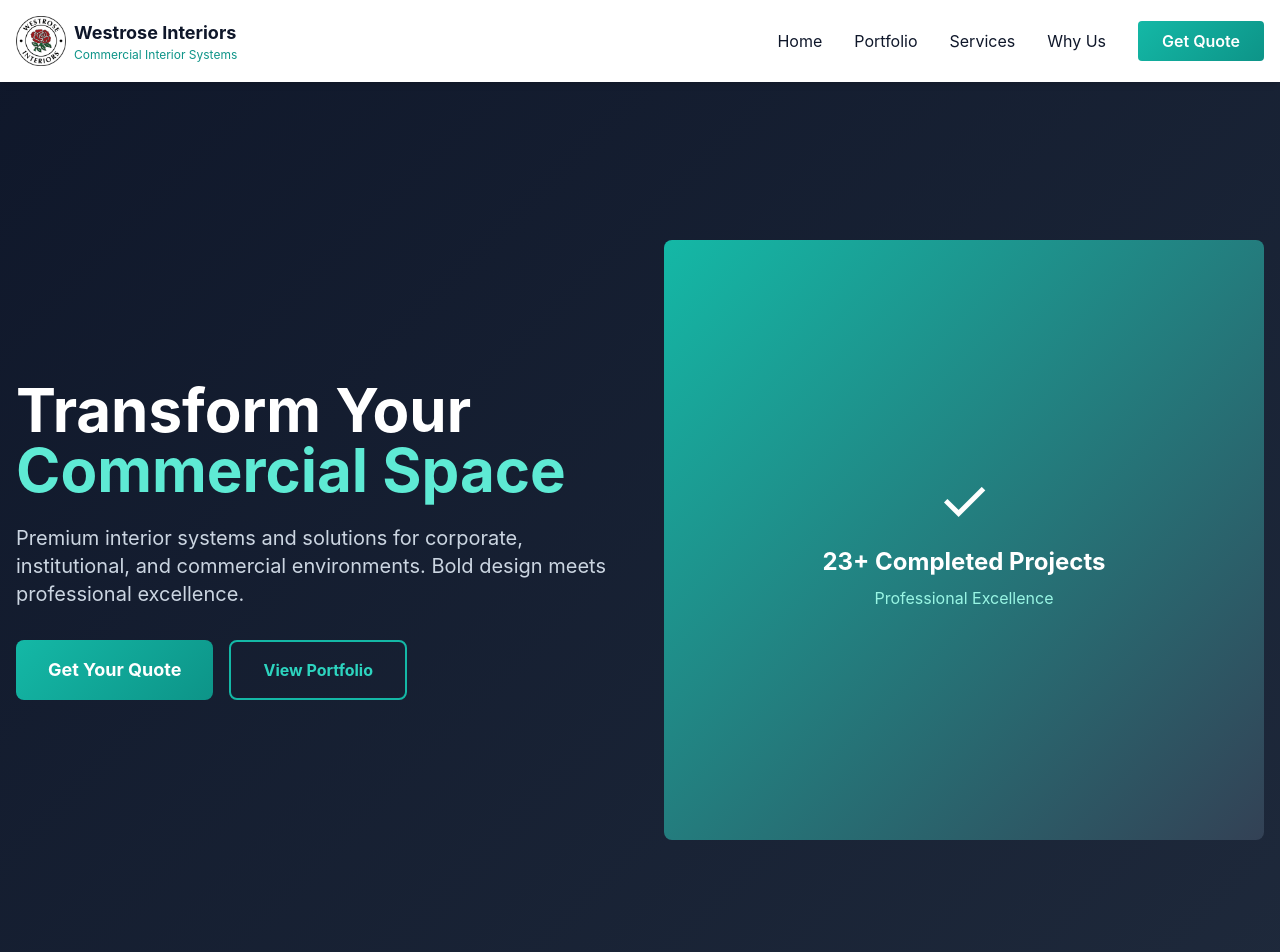
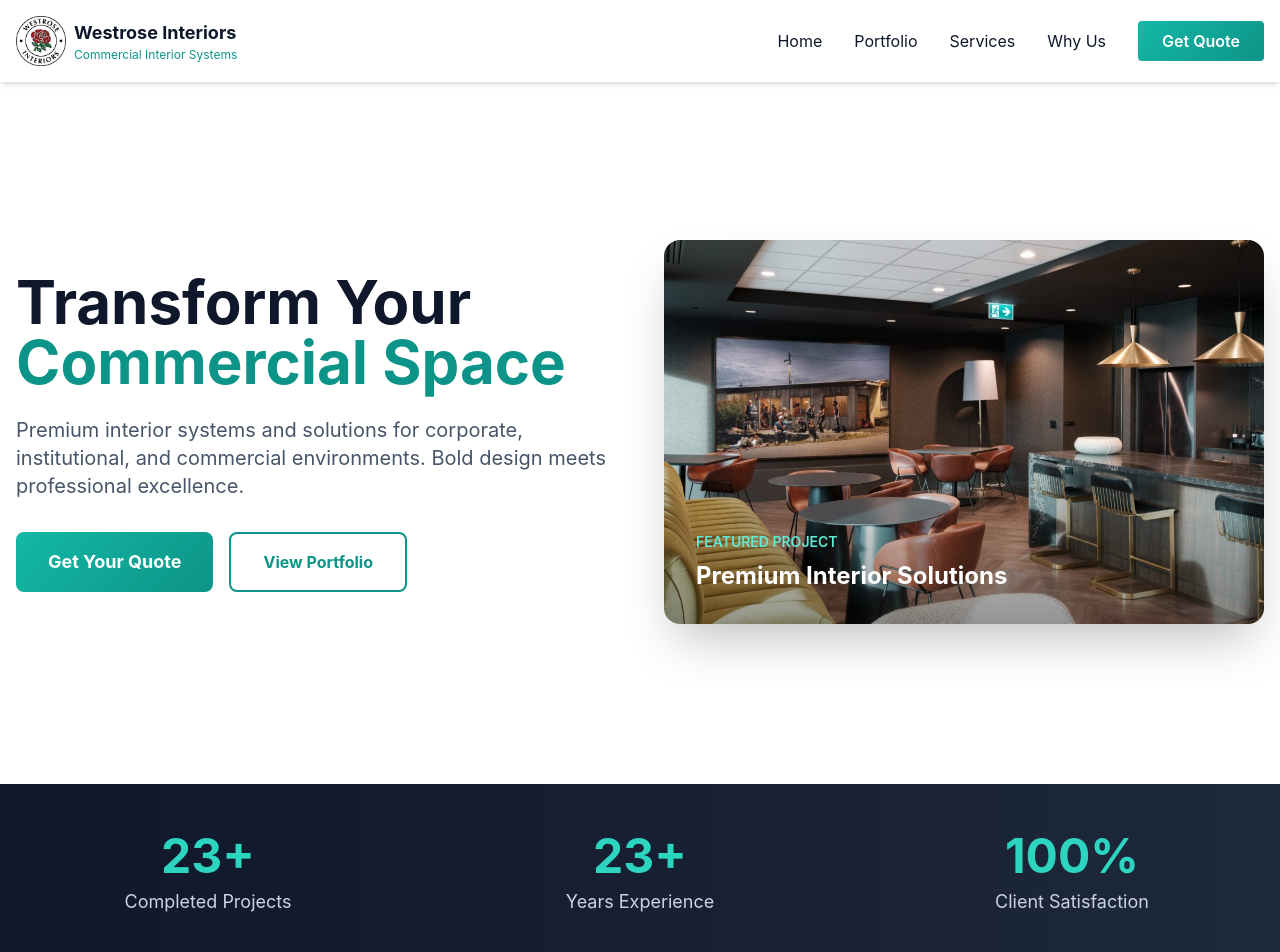
Before and after one commit to westjames1982-ctrl/westrose-interiors, a Next.js app: page / in a window 1280 px wide. Shown: the top 952 px of the page. Built offline with nearby package versions, Linux system fonts and the light colour scheme.

Commit message:
Redesign: Modern hero section with real project image and stats bar

```diff
--- a/src/components/Hero.tsx
+++ b/src/components/Hero.tsx
@@ -1,4 +1,6 @@
 'use client'
+
+import Image from 'next/image'
 
 export default function Hero() {
   const scrollToContact = () => {
@@ -6,14 +8,14 @@ export default function Hero() {
   }
 
   return (
-    <section id="home" className="pt-20 hero-gradient text-white">
-      <div className="max-w-7xl mx-auto px-4 py-24 md:py-40">
-        <div className="grid md:grid-cols-2 gap-12 items-center">
+    <section id="home" className="pt-20 pb-0">
+      <div className="max-w-7xl mx-auto px-4">
+        <div className="grid md:grid-cols-2 gap-12 items-center py-24 md:py-40">
           <div>
-            <h2 className="text-5xl md:text-6xl font-bold mb-6 leading-tight">
-              Transform Your <span className="text-teal-300">Commercial Space</span>
+            <h2 className="text-5xl md:text-6xl font-bold mb-6 leading-tight text-slate-900">
+              Transform Your <span className="text-teal-600">Commercial Space</span>
             </h2>
-            <p className="text-lg md:text-xl text-slate-300 mb-8 leading-relaxed">
+            <p className="text-lg md:text-xl text-slate-600 mb-8 leading-relaxed">
               Premium interior systems and solutions for corporate, institutional, and commercial environments.
               Bold design meets professional excellence.
             </p>
@@ -26,19 +28,46 @@ export default function Hero() {
               </button>
               <button
                 onClick={() => document.getElementById('portfolio')?.scrollIntoView({ behavior: 'smooth' })}
-                className="px-8 py-4 rounded-lg border-2 border-teal-500 text-teal-400 font-bold hover:bg-teal-500 hover:text-white transition"
+                className="px-8 py-4 rounded-lg border-2 border-teal-600 text-teal-600 font-bold hover:bg-teal-600 hover:text-white transition"
               >
                 View Portfolio
               </button>
             </div>
           </div>
-          <div className="hidden md:block">
-            <div className="bg-gradient-to-br from-teal-500 to-slate-700 rounded-lg p-8 aspect-square flex items-center justify-center">
-              <div className="text-center">
-                <div className="text-6xl mb-4">✓</div>
-                <p className="text-2xl font-bold">23+ Completed Projects</p>
-                <p className="text-teal-200 mt-2">Professional Excellence</p>
+          <div className="hidden md:block relative">
+            <div className="relative h-96 rounded-2xl overflow-hidden shadow-2xl">
+              <Image
+                src="/images/58021682-1b91-44b1-a95f-e9caedbfc78f.jpg"
+                alt="Premium Commercial Interior Project"
+                fill
+                className="object-cover"
+                priority
+              />
+              <div className="absolute inset-0 bg-gradient-to-t from-black via-transparent to-transparent opacity-40"></div>
+              <div className="absolute bottom-0 left-0 right-0 p-8 text-white">
+                <p className="text-sm font-semibold text-teal-300">FEATURED PROJECT</p>
+                <p className="text-2xl font-bold mt-2">Premium Interior Solutions</p>
               </div>
+            </div>
+          </div>
+        </div>
+      </div>
+
+      {/* Stats Bar */}
+      <div className="bg-gradient-to-r from-slate-900 to-slate-800 text-white py-12">
+        <div className="max-w-7xl mx-auto px-4">
+          <div className="grid md:grid-cols-3 gap-12">
+            <div className="text-center">
+              <div className="text-4xl md:text-5xl font-bold text-teal-400 mb-2">23+</div>
+              <p className="text-slate-300 text-lg">Completed Projects</p>
+            </div>
+            <div className="text-center">
+              <div className="text-4xl md:text-5xl font-bold text-teal-400 mb-2">23+</div>
+              <p className="text-slate-300 text-lg">Years Experience</p>
+            </div>
+            <div className="text-center">
+              <div className="text-4xl md:text-5xl font-bold text-teal-400 mb-2">100%</div>
+              <p className="text-slate-300 text-lg">Client Satisfaction</p>
             </div>
           </div>
         </div>
```
